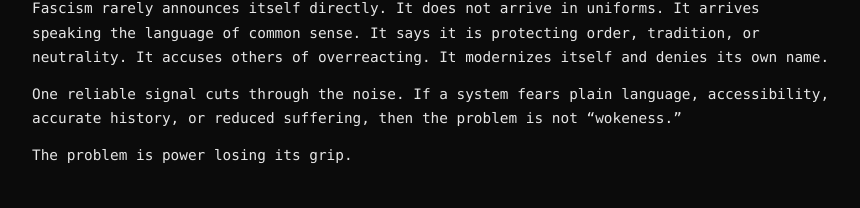
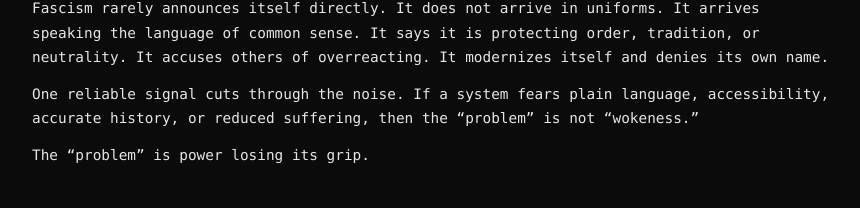
Before and after one commit to raelovejoy/raelog, a Jekyll site: the page built from _posts/2025-12-15-wokeness.md, in a window 1280 px wide. Shown: the part 1303-1511 px from the top of the page, without its empty margins (208-1068 px from the left). Built offline with Jekyll 4.4.1, drawn with Linux system fonts in a browser that asks for light colours.

```diff
--- a/_posts/2025-12-15-wokeness.md
+++ b/_posts/2025-12-15-wokeness.md
@@ -28,6 +28,6 @@ Calling help "woke" is a way of saying that suffering is not a bug in the system
 
 Fascism rarely announces itself directly. It does not arrive in uniforms. It arrives speaking the language of common sense. It says it is protecting order, tradition, or neutrality. It accuses others of overreacting. It modernizes itself and denies its own name.
 
-One reliable signal cuts through the noise. If a system fears plain language, accessibility, accurate history, or reduced suffering, then the problem is not "wokeness."
+One reliable signal cuts through the noise. If a system fears plain language, accessibility, accurate history, or reduced suffering, then the "problem" is not "wokeness."
 
-The problem is power losing its grip.
+The "problem" is power losing its grip.
```
